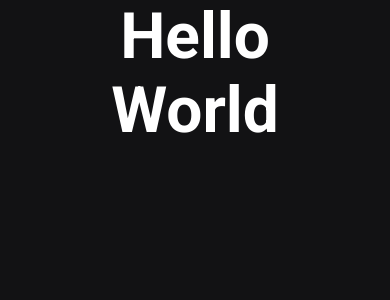
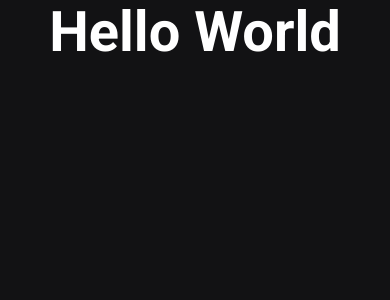
Before and after one commit to paichato/ignews, a Next.js app: page / in a window 390 px wide. Shown: the top 300 px of the page. Built offline with nearby package versions, Linux system fonts and the light colour scheme.

Commit message:
added global styles +++

```diff
--- a/styles/globals.scss
+++ b/styles/globals.scss
@@ -14,6 +14,17 @@
 
   --cyan-500: #61dafb;
   --yellow-500: #eba417;
+}
+
+@media (max-width: 1080px) {
+  html {
+    font-size: 93.75%;
+  }
+}
+@media (max-width: 720px) {
+  html {
+    font-size: 87.5%;
+  }
 }
 
 body {
```
